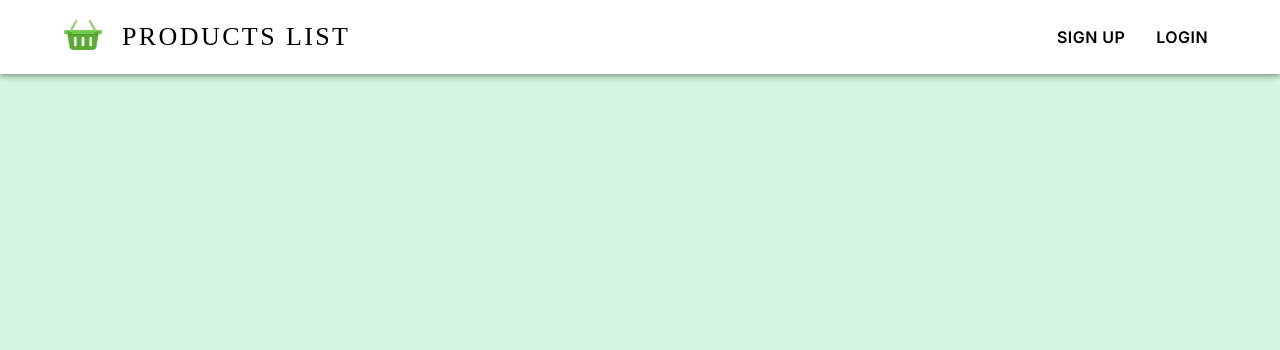
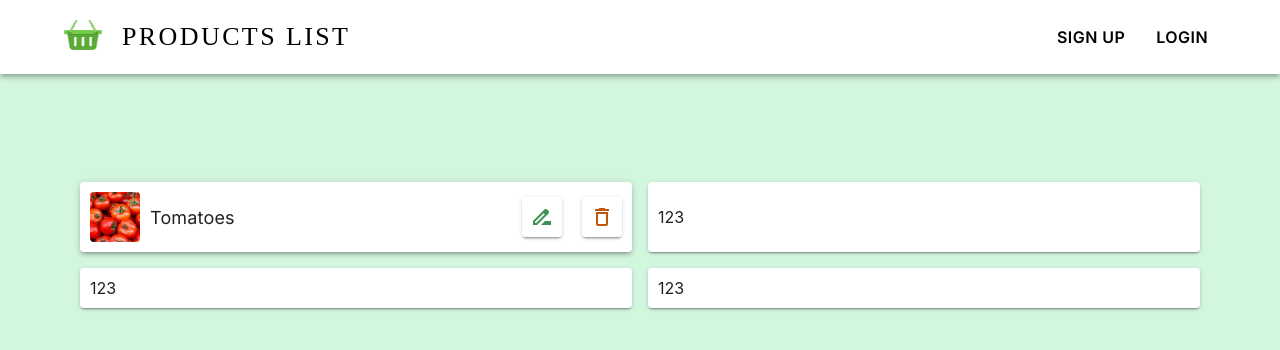
Before and after one commit to NataliiaOnopriichuk/products_list_frontend, a React (Create React App) app: page / in a window 1280 px wide. Shown: the top 350 px of the page. Built offline with nearby package versions, Linux system fonts and the light colour scheme; a web font is replaced by a local one.

Commit message:
addad products list

```diff
--- a/src/components/Layout/Header/style.js
+++ b/src/components/Layout/Header/style.js
@@ -1,7 +1,5 @@
-import { styled, alpha } from "@mui/material/styles";
-import Box from "@mui/material/Box";
+import { styled } from "@mui/material/styles";
 import Toolbar from "@mui/material/Toolbar";
-import { Button } from "@mui/material";
 import AppBar from "@mui/material/AppBar";
 
 export const MyStyledAppBar = styled(AppBar)(({ theme }) => ({
@@ -10,14 +8,7 @@ export const MyStyledAppBar = styled(AppBar)(({ theme }) => ({
     backgroundColor: '#ffffff',
 }));
 
-export const MyStyledButton = styled(Button)(({ theme }) => ({
-    padding: theme.spacing(1, 1),
-    backgroundColor: alpha(theme.palette.background.default, 0.8),
-    minWidth: 0,
-    "&:hover": {
-        backgroundColor: alpha(theme.palette.background.default, 0.4),
-    },
-}));
+
 
 
 // export const useStylesToolbar = makeStyles((theme) => ({
@@ -52,16 +43,3 @@ export const StylesToolbar = styled(Toolbar)(({ theme }) => ({
 //         },
 //     },
 // }));
-
-export const StylesButtonWrapper = styled(Box)(({ theme }) => ({
-    display: "flex",
-        gap: "45px",
-
-        [theme.breakpoints.up("sm")]: {
-            gap: "20px",
-        }
-}));
-
-// export const Logo = styled.img(({ theme }) => ({
-// borderRadius: '50%',
-// }));
--- a/src/components/Layout/Layout.jsx
+++ b/src/components/Layout/Layout.jsx
@@ -8,7 +8,7 @@ export const Layout = () => {
   return (
     <>
       <Header />
-      <main>
+      <main style={{marginTop: "13%"}}>
         {/* <Suspense fallback={<Loader />}> */}
           <Outlet />
         {/* </Suspense> */}
--- /dev/null
+++ b/src/components/ProductsList/ProductsList.jsx
@@ -0,0 +1,53 @@
+import { Box, Container, Typography } from '@mui/material';
+import { Item, MyStyledButton, StylesButtonWrapper } from './styles';
+import { DeleteOutline } from '@mui/icons-material';
+import DriveFileRenameOutlineIcon from "@mui/icons-material/DriveFileRenameOutline";
+import tomatoes from '../../assets/image/tomatoes.webp'
+
+export const ProductsList = () => {
+  return (
+    <Container>
+          <Box
+              sx={{
+                p: 2,
+                display: 'grid',
+                gridTemplateColumns: { md: '1fr 1fr' },
+                gap: 2,
+              }}
+            >
+          <Item elevation={3}>
+          <Box style={{height: '50px', width:"50px"}}>
+            <img src={tomatoes} alt="tomatoes" style={{height: '100%', width:"100%", objectFit: 'cover', borderRadius: '4px'}}/>
+            </Box>
+    <Typography style={{fontFamily: 'Inter', fontWeight: '400', fontSize: '18px', marginLeft: '10px'}}>Tomatoes</Typography>
+      <StylesButtonWrapper>
+            {/* <MyStyledButton variant="contained" >
+              <Add style={{ color: "#606060" }} />
+            </MyStyledButton> */}
+            <MyStyledButton
+              variant="contained"
+            >
+              <DriveFileRenameOutlineIcon style={{ color: "#3e9054" }} />
+            </MyStyledButton>
+            <MyStyledButton
+              variant="contained"
+            >
+              <DeleteOutline
+                style={{ color: "#c3550b" }}
+              />
+            </MyStyledButton>
+          </StylesButtonWrapper>
+  </Item>
+  <Item elevation={2}>
+    123
+  </Item>
+  <Item elevation={2}>
+    123
+  </Item>
+  <Item elevation={2}>
+    123
+  </Item>
+  </Box>
+  </Container>
+  );
+};
--- /dev/null
+++ b/src/components/ProductsList/styles.js
@@ -0,0 +1,31 @@
+import { styled } from "@mui/material/styles";
+import { Box, Button, Paper, alpha } from "@mui/material";
+
+export const Item = styled(Paper)(({ theme }) => ({
+    display: 'flex',
+    alignItems: 'center',
+    padding: '10px',
+  textAlign: 'center',
+}));
+
+export const StylesButtonWrapper = styled(Box)(({ theme }) => ({
+    display: "flex",
+        gap: "45px",
+
+        marginLeft: 'auto',
+
+        [theme.breakpoints.up("sm")]: {
+            gap: "20px",
+        }
+}));
+
+export const MyStyledButton = styled(Button)(({ theme }) => ({
+    padding: theme.spacing(1, 1),
+    backgroundColor: alpha(theme.palette.background.default, 0.8),
+    minWidth: 0,
+    height: "70%",
+
+    "&:hover": {
+        backgroundColor: alpha(theme.palette.background.default, 0.4),
+    },
+}));
--- a/src/pages/HomePage.jsx
+++ b/src/pages/HomePage.jsx
@@ -1,9 +1,10 @@
+import { ProductsList } from 'components/ProductsList/ProductsList'
 import React from 'react'
 // import PropTypes from 'prop-types'
 
-export const HomePage = props => {
+export const HomePage = () => {
   return (
-    <div>HomePage</div>
+    <ProductsList/>
   )
 }
 
```
Also changed, not shown: src/components/Layout/Header/Header.jsx (+0 -21 lines), src/assets/image/tomatoes.webp (added).
